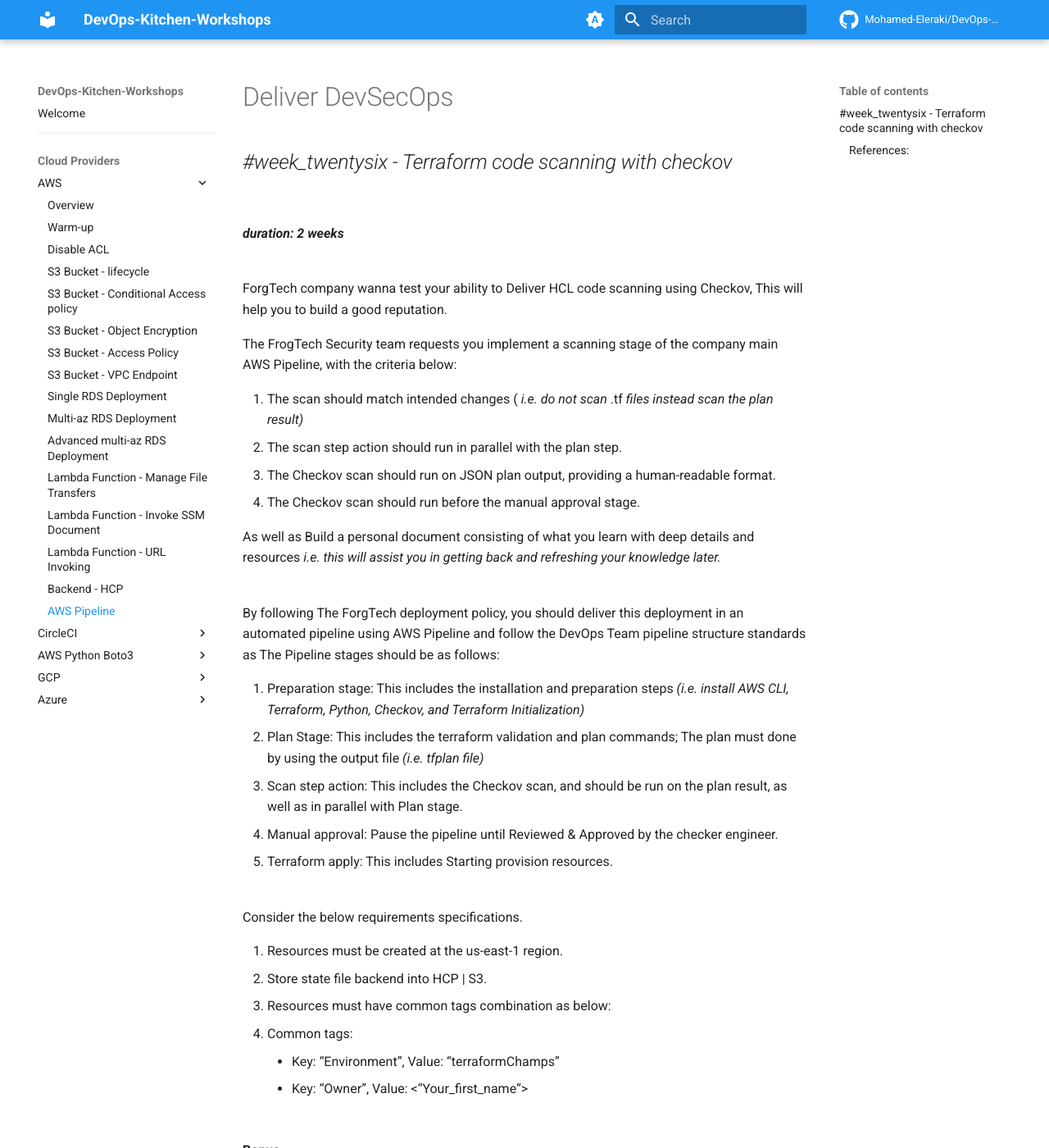
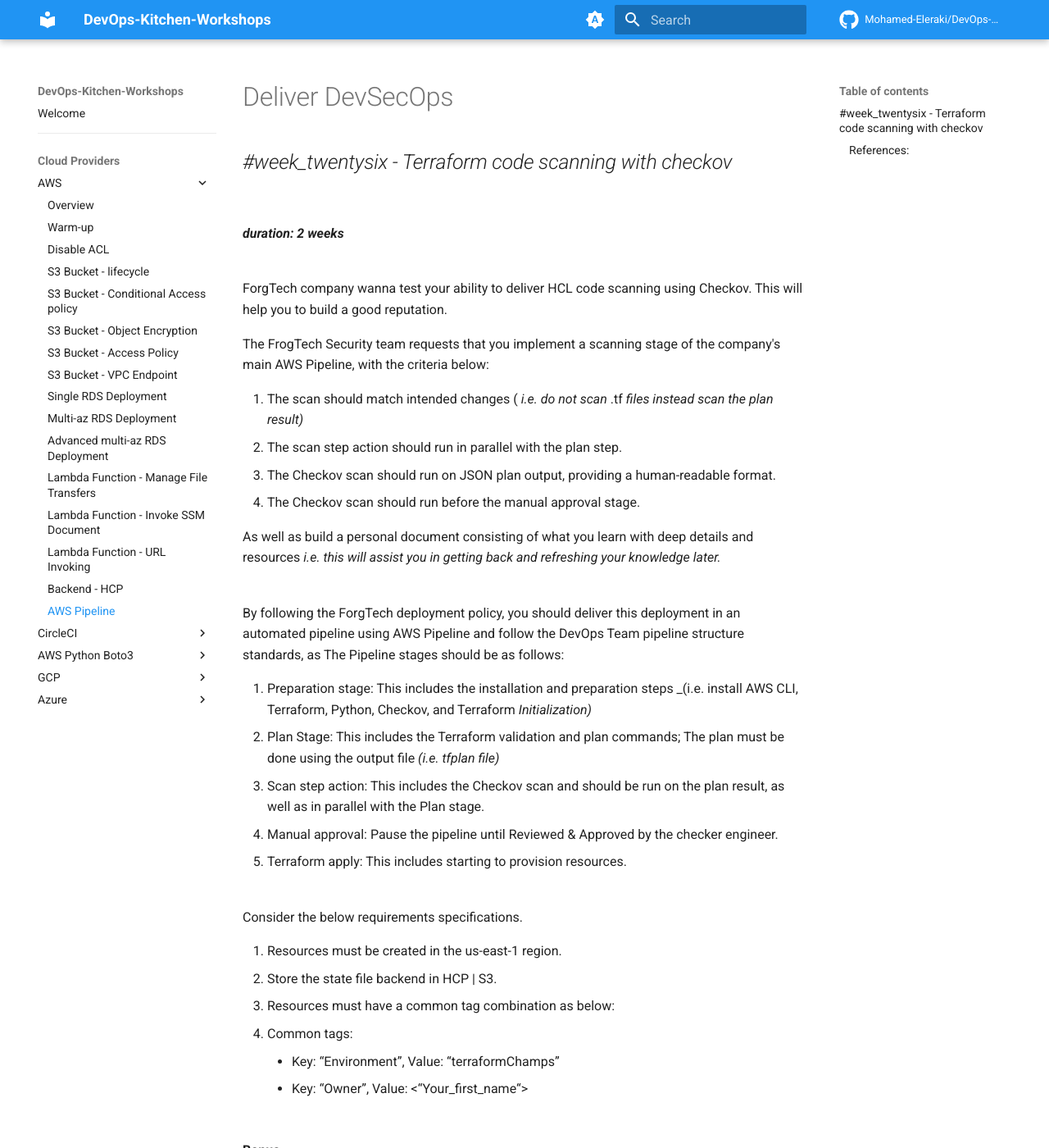
Before and after one commit to Mohamed-Eleraki/DevOps-Kitchen-Workshop, an MkDocs documentation site: the page built from docs/aws/devsecops-checkov.md, in a window 1280 px wide and 1400 px high. Shown: the whole window at 82% size. Built offline with MkDocs 1.6.1 and Material for MkDocs 9.7.7, drawn with Linux system fonts in a browser that asks for light colours; comment, search, counter and statistics services are not loaded; the version menu is left out; some of the changed text lies outside the part shown.

Commit message:
Update devsecops-checkov.md

```diff
--- a/docs/aws/devsecops-checkov.md
+++ b/docs/aws/devsecops-checkov.md
@@ -6,35 +6,35 @@
 **_duration: 2 weeks_**
 <br><br>
 
-ForgTech company wanna test your ability to Deliver HCL code scanning using Checkov, This will help you to build a good reputation.
+ForgTech company wanna test your ability to deliver HCL code scanning using Checkov. This will help you to build a good reputation.
 
-The FrogTech Security team requests you implement a scanning stage of the company main AWS Pipeline, with the criteria below:
+The FrogTech Security team requests that you implement a scanning stage of the company's main AWS Pipeline, with the criteria below:
 
 1. The scan should match intended changes ( _i.e. do not scan_ .tf _files instead scan the plan result)_
 2. The scan step action should run in parallel with the plan step.
 3. The Checkov scan should run on JSON plan output, providing a human-readable format.
 4. The Checkov scan should run before the manual approval stage.
 
-As well as Build a personal document consisting of what you learn with deep details and resources _i.e. this will assist you in getting back
+As well as build a personal document consisting of what you learn with deep details and resources _i.e. this will assist you in getting back
 and refreshing your knowledge later._
 <br><br>
 
-By following The ForgTech deployment policy, you should deliver this deployment in an automated pipeline using AWS Pipeline and follow
-the DevOps Team pipeline structure standards as The Pipeline stages should be as follows:
+By following the ForgTech deployment policy, you should deliver this deployment in an automated pipeline using AWS Pipeline and follow
+the DevOps Team pipeline structure standards, as The Pipeline stages should be as follows:
 
-1. Preparation stage: This includes the installation and preparation steps _(i.e. install AWS CLI, Terraform, Python, Checkov, and Terraform_
+1. Preparation stage: This includes the installation and preparation steps _(i.e. install AWS CLI, Terraform, Python, Checkov, and Terraform
     _Initialization)_
-2. Plan Stage: This includes the terraform validation and plan commands; The plan must done by using the output file _(i.e. tfplan file)_
-3. Scan step action: This includes the Checkov scan, and should be run on the plan result, as well as in parallel with Plan stage.
+2. Plan Stage: This includes the Terraform validation and plan commands; The plan must be done using the output file _(i.e. tfplan file)_
+3. Scan step action: This includes the Checkov scan and should be run on the plan result, as well as in parallel with the Plan stage.
 4. Manual approval: Pause the pipeline until Reviewed & Approved by the checker engineer.
-5. Terraform apply: This includes Starting provision resources.
+5. Terraform apply: This includes starting to provision resources.
 <br><br>
 
 Consider the below requirements specifications.
 
-1. Resources must be created at the us-east-1 region.
-2. Store state file backend into HCP | S3.
-3. Resources must have common tags combination as below:
+1. Resources must be created in the us-east-1 region.
+2. Store the state file backend in HCP | S3.
+3. Resources must have a common tag combination as below:
 4. Common tags:
     - Key: “Environment”, Value: “terraformChamps”
     - Key: “Owner”, Value: <“Your_first_name“>
@@ -44,7 +44,7 @@
 **Bonus**
 
 1. Build an Architecture diagram of the Pipeline stages.
-2. Append an extra step command of the Plan stage reviewing specific parts of attributes using jq command.
+2. Append an extra step command to the Plan stage reviewing specific parts of attributes using the jq command.
 3. Crafting multiple HCP workspaces.
 <br>
 
```
Also changed, not shown: other parts of docs/aws/devsecops-checkov.md (+1 -1 lines).
